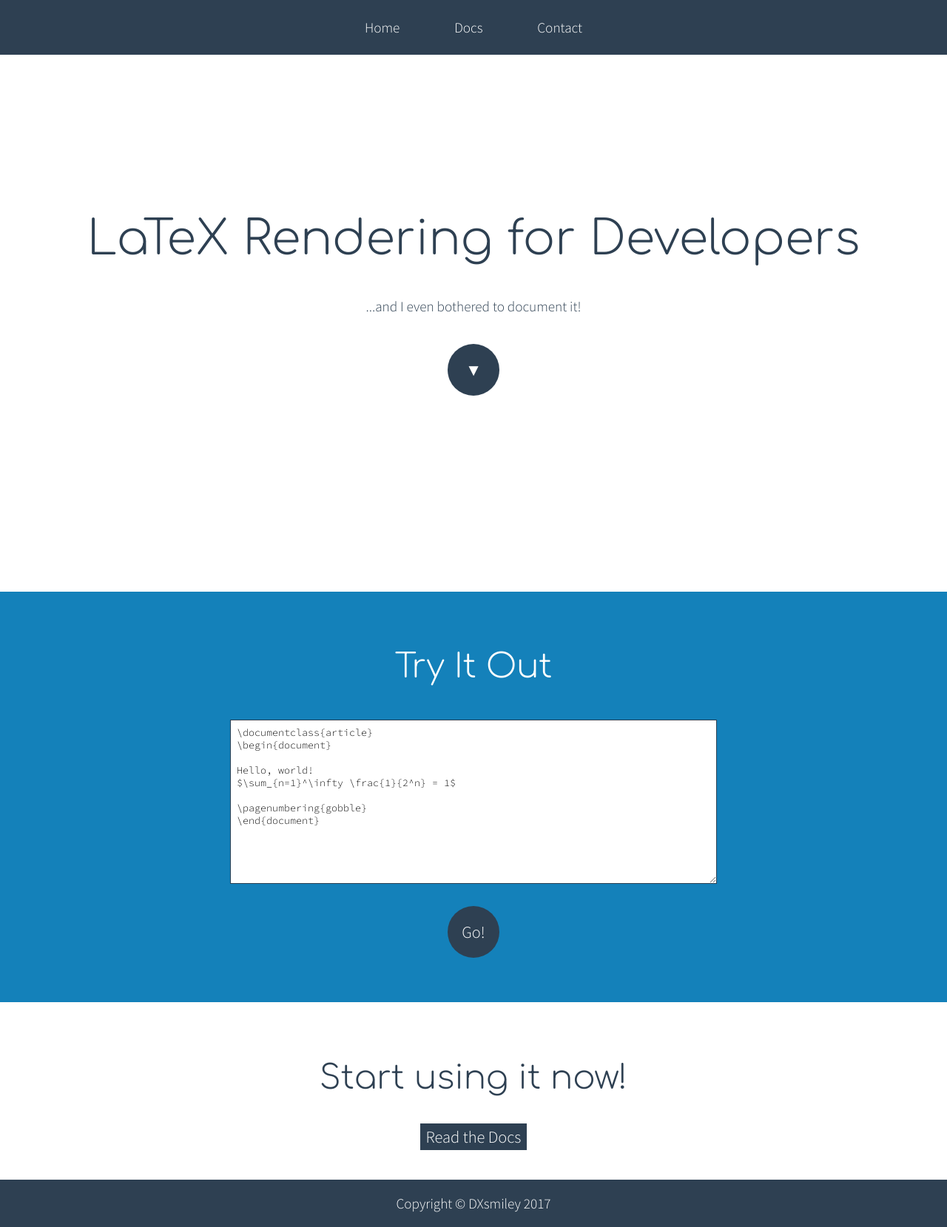
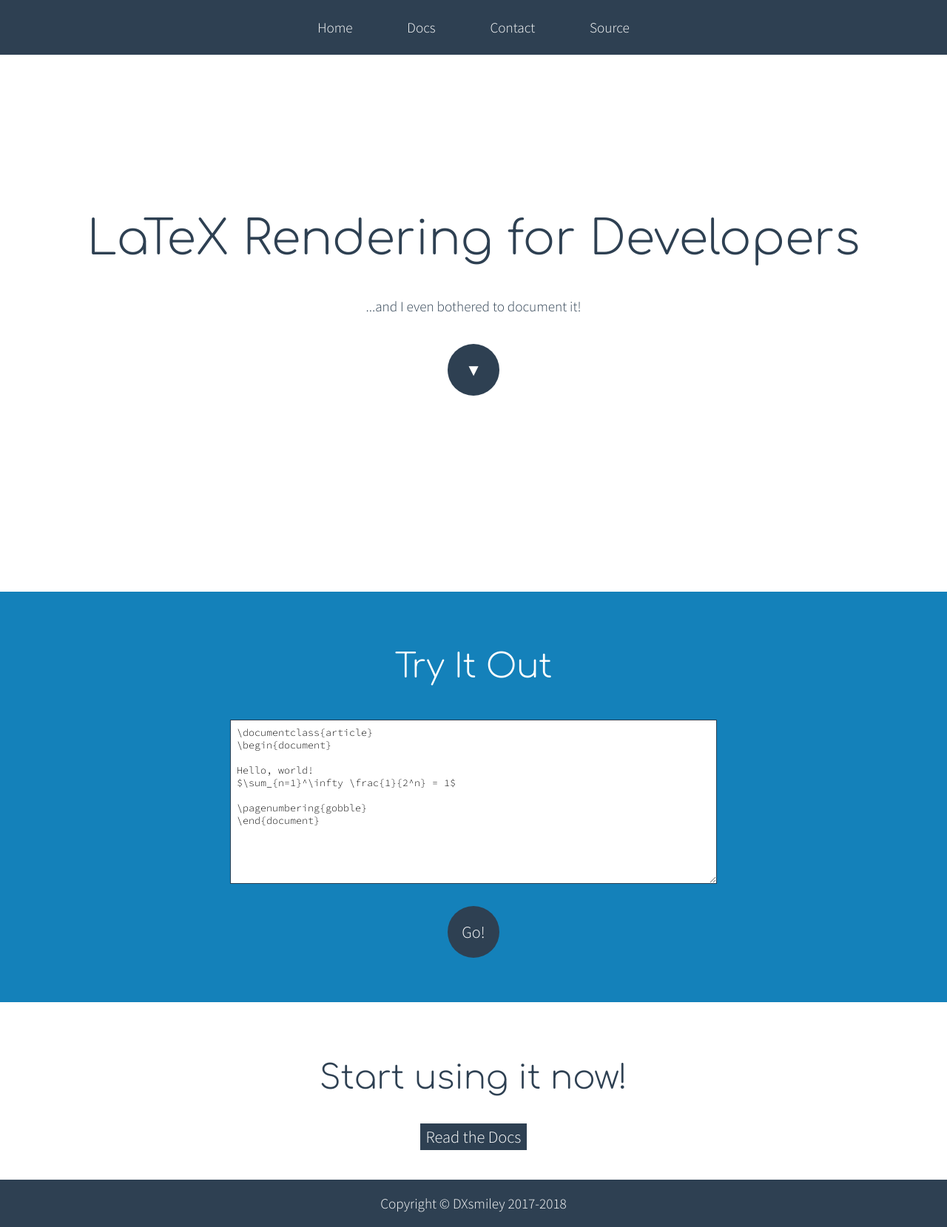
Before and after one commit to DXsmiley/rtex, a Python web app: template templates/index.html in a window 1280 px wide. Shown: the whole page at 74% size. Run offline with Jinja, Linux system fonts and the light colour scheme; the template is opened without the code that fills it, so the values that code supplies are empty.

Commit message:
Add link to source code

```diff
--- a/templates/framework.html
+++ b/templates/framework.html
@@ -12,11 +12,12 @@
 				<a href="/"><div class="head-link">Home</div></a>
 				<a href="/docs"><div class="head-link">Docs</div></a>
 				<a href="/contact"><div class="head-link">Contact</div></a>
+				<a href="https://github.com/DXsmiley/rtex"><div class="head-link">Source</div></a>
 			</div>
 		</div>
 		{% block content %}{% endblock %}
 		<div class="footer center-content">
-			Copyright &copy; DXsmiley 2017
+			Copyright &copy; DXsmiley 2017-2018
 		</div>
 	</body>
 </html>
```
